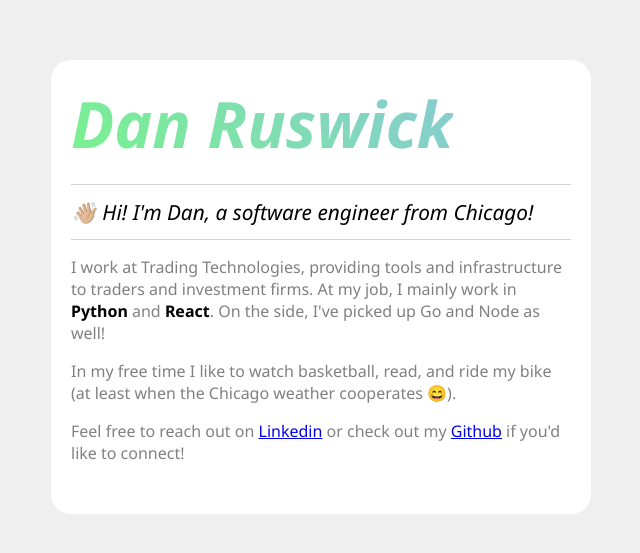
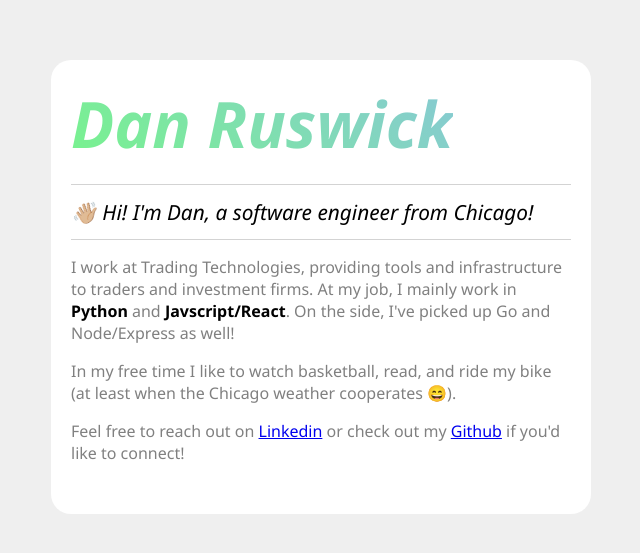
Before and after one commit to djru/djru.github.io, a React (Create React App) app: page / in a window 1280 px wide. Shown: the part 113-666 px from the top of the page, without its empty margins (319-959 px from the left). Built offline with nearby package versions, Linux system fonts and the light colour scheme.

Commit message:
copy change

```diff
--- a/src/App.js
+++ b/src/App.js
@@ -14,8 +14,7 @@ export default function App() {
         I work at Trading Technologies, providing tools and infrastructure to
         traders and investment firms. At my job, I mainly work in{" "}
         <span className="black">Python</span> and{" "}
-        <span className="black">React</span>. On the side, I've picked up Go and
-        Node as well!
+        <span className="black">Javscript/React</span>. On the side, I've picked up Go and Node/Express as well!
       </p>
       <p>
         In my free time I like to watch basketball, read, and ride my bike (at
```
